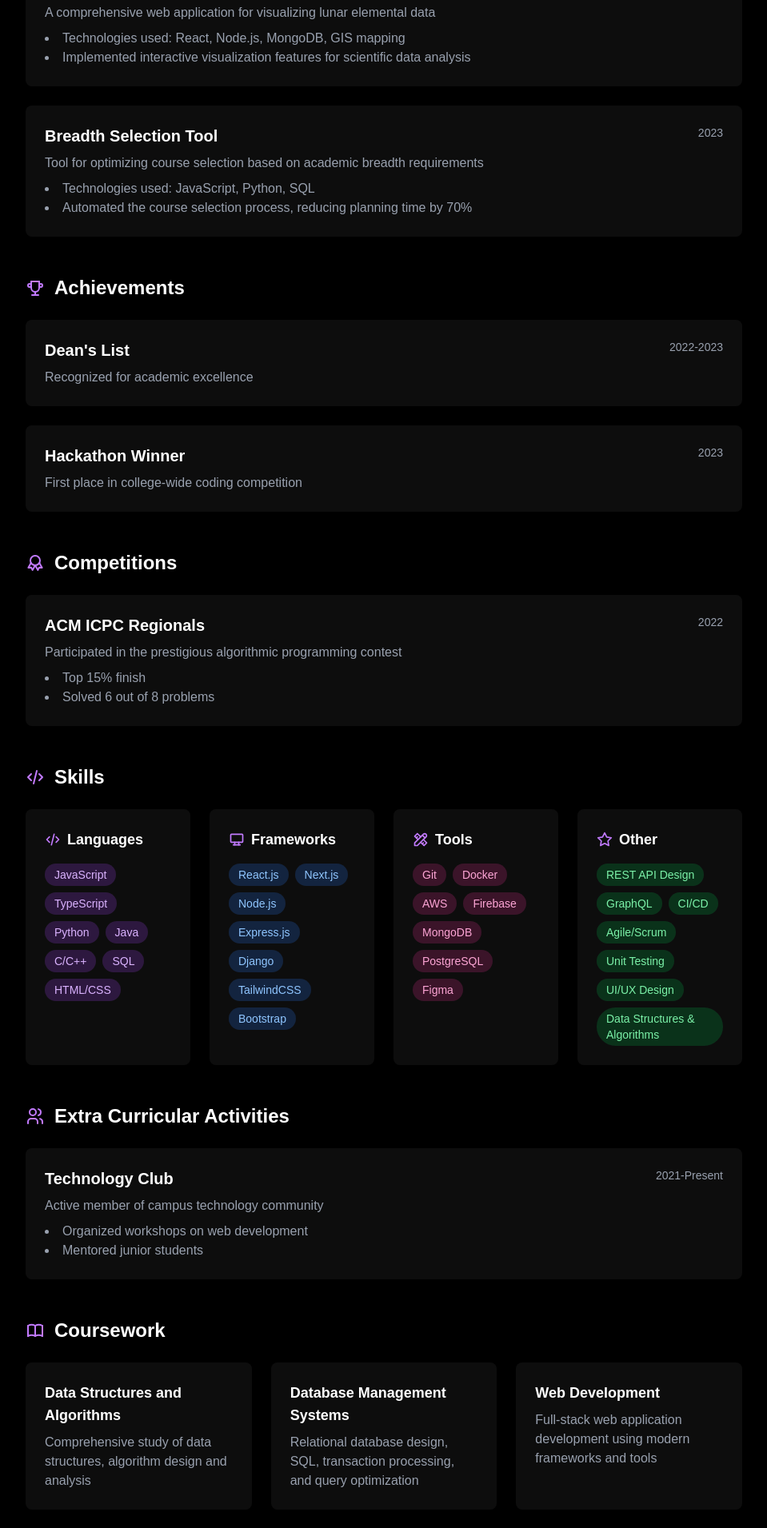
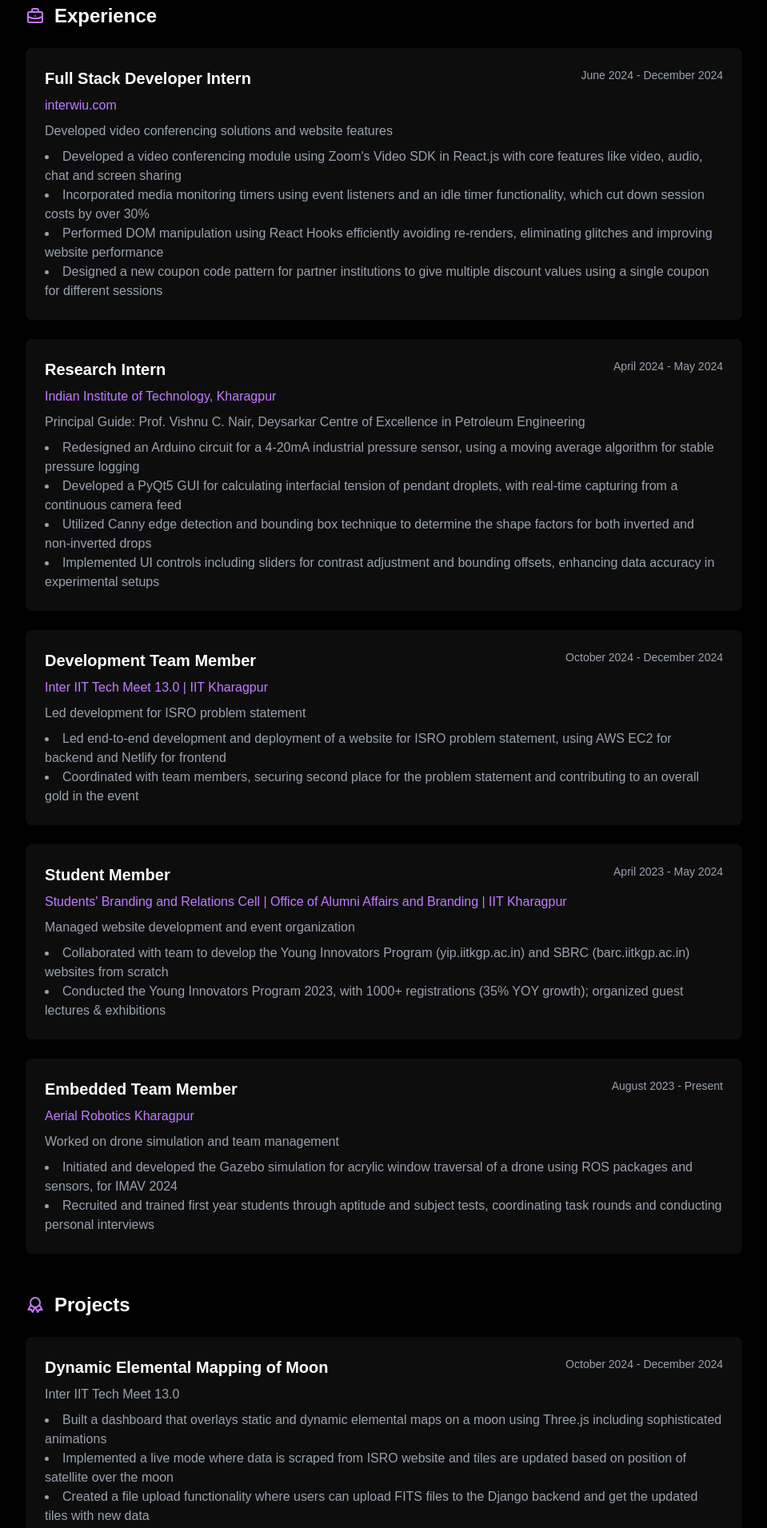
Before and after one commit to benab04/portfolio-nextjs, a Next.js app: page /resume in a window 1280 px wide. Shown: the part 880-2791 px from the top of the page at 80% size, without its empty margins (160-1119 px from the left). Built offline with nearby package versions, Linux system fonts and the light colour scheme.

Commit message:
update resume

```diff
--- a/src/app/layout.js
+++ b/src/app/layout.js
@@ -20,10 +20,8 @@
 
 export default function RootLayout({ children }) {
   return (
-    <html lang="en">
-      <body
-        className={`${geistSans.variable} ${geistMono.variable} antialiased min-h-screen bg-black text-white flex flex-col`}
-      >
+    <html lang="en" className={`${geistSans.variable} ${geistMono.variable}`}>
+      <body className="antialiased min-h-screen bg-black text-white flex flex-col">
         <Navbar />
         <main className="flex-grow">{children}</main>
         <Footer />
--- a/src/app/page.js
+++ b/src/app/page.js
@@ -36,7 +36,7 @@
               transition={{ duration: 0.8 }}
               className="text-6xl md:text-8xl font-bold mb-6 bg-clip-text text-transparent bg-gradient-to-r from-purple-400 to-pink-600"
             >
-              Hi, I'm Ben
+              Hi, I&apos;m Ben
             </motion.h1>
             <motion.p
               initial={{ opacity: 0, y: 20 }}
--- a/src/app/resume/page.jsx
+++ b/src/app/resume/page.jsx
@@ -211,7 +211,7 @@
                 <ResumeSection title="Experience" icon={IconBriefcase} items={resumeData.experience} />
                 <ResumeSection title="Projects" icon={IconAward} items={resumeData.projects} />
                 <ResumeSection title="Achievements" icon={IconTrophy} items={resumeData.achievements} />
-                <ResumeSection title="Competitions" icon={IconAward} items={resumeData.competitions} />
+                {/* <ResumeSection title="Competitions" icon={IconAward} items={resumeData.competitions} /> */}
                 <SkillsSection title="Skills" icon={IconCode} skills={resumeData.skills} />
                 <ResumeSection title="Extra Curricular Activities" icon={IconUsers} items={resumeData.extracurricular} />
                 <CourseworkSection title="Coursework" icon={IconBook} courses={resumeData.coursework} />
--- a/src/data/resume.json
+++ b/src/data/resume.json
@@ -2,142 +2,257 @@
     "education": [
         {
             "title": "Bachelor of Technology",
-            "subtitle": "Computer Science and Engineering",
-            "period": "2021 - 2025",
+            "subtitle": "Industrial and Systems Engineering",
+            "period": "2022 - 2026",
             "description": "Indian Institute of Technology Kharagpur",
             "details": [
-                "CGPA: 8.5/10",
-                "Relevant Coursework: Data Structures, Algorithms, Database Systems"
+                "CGPA: 9.15/10",
+                "Achieved Department Change to Industrial and Systems Engineering by being in the top 10% of a batch of more than 1800 students"
+            ]
+        },
+        {
+            "title": "ISC",
+            "subtitle": "High School",
+            "period": "2022",
+            "description": "Kuriakose Elias English Medium School",
+            "details": [
+                "Percentage: 98.25%"
+            ]
+        },
+        {
+            "title": "ICSE",
+            "subtitle": "Secondary School",
+            "period": "2020",
+            "description": "Mar Thoma Residential School",
+            "details": [
+                "Percentage: 97.4%"
             ]
         }
     ],
     "experience": [
         {
-            "title": "Strategy and Consulting Intern",
-            "subtitle": "Accenture",
-            "period": "Summer 2023",
-            "description": "Worked on developing and maintaining web applications",
+            "title": "Full Stack Developer Intern",
+            "subtitle": "interwiu.com",
+            "period": "June 2024 - December 2024",
+            "description": "Developed video conferencing solutions and website features",
             "details": [
-                "Developed new features using React and Node.js",
-                "Collaborated with team members on project planning and execution"
+                "Developed a video conferencing module using Zoom's Video SDK in React.js with core features like video, audio, chat and screen sharing",
+                "Incorporated media monitoring timers using event listeners and an idle timer functionality, which cut down session costs by over 30%",
+                "Performed DOM manipulation using React Hooks efficiently avoiding re-renders, eliminating glitches and improving website performance",
+                "Designed a new coupon code pattern for partner institutions to give multiple discount values using a single coupon for different sessions"
+            ]
+        },
+        {
+            "title": "Research Intern",
+            "subtitle": "Indian Institute of Technology, Kharagpur",
+            "period": "April 2024 - May 2024",
+            "description": "Principal Guide: Prof. Vishnu C. Nair, Deysarkar Centre of Excellence in Petroleum Engineering",
+            "details": [
+                "Redesigned an Arduino circuit for a 4-20mA industrial pressure sensor, using a moving average algorithm for stable pressure logging",
+                "Developed a PyQt5 GUI for calculating interfacial tension of pendant droplets, with real-time capturing from a continuous camera feed",
+                "Utilized Canny edge detection and bounding box technique to determine the shape factors for both inverted and non-inverted drops",
+                "Implemented UI controls including sliders for contrast adjustment and bounding offsets, enhancing data accuracy in experimental setups"
+            ]
+        },
+        {
+            "title": "Development Team Member",
+            "subtitle": "Inter IIT Tech Meet 13.0 | IIT Kharagpur",
+            "period": "October 2024 - December 2024",
+            "description": "Led development for ISRO problem statement",
+            "details": [
+                "Led end-to-end development and deployment of a website for ISRO problem statement, using AWS EC2 for backend and Netlify for frontend",
+                "Coordinated with team members, securing second place for the problem statement and contributing to an overall gold in the event"
+            ]
+        },
+        {
+            "title": "Student Member",
+            "subtitle": "Students' Branding and Relations Cell | Office of Alumni Affairs and Branding | IIT Kharagpur",
+            "period": "April 2023 - May 2024",
+            "description": "Managed website development and event organization",
+            "details": [
+                "Collaborated with team to develop the Young Innovators Program (yip.iitkgp.ac.in) and SBRC (barc.iitkgp.ac.in) websites from scratch",
+                "Conducted the Young Innovators Program 2023, with 1000+ registrations (35% YOY growth); organized guest lectures & exhibitions"
+            ]
+        },
+        {
+            "title": "Embedded Team Member",
+            "subtitle": "Aerial Robotics Kharagpur",
+            "period": "August 2023 - Present",
+            "description": "Worked on drone simulation and team management",
+            "details": [
+                "Initiated and developed the Gazebo simulation for acrylic window traversal of a drone using ROS packages and sensors, for IMAV 2024",
+                "Recruited and trained first year students through aptitude and subject tests, coordinating task rounds and conducting personal interviews"
             ]
         }
     ],
     "projects": [
         {
-            "title": "Dynamic Elemental Mapping on Moon",
-            "period": "2023",
-            "description": "A comprehensive web application for visualizing lunar elemental data",
+            "title": "Dynamic Elemental Mapping of Moon",
+            "period": "October 2024 - December 2024",
+            "description": "Inter IIT Tech Meet 13.0",
             "details": [
-                "Technologies used: React, Node.js, MongoDB, GIS mapping",
-                "Implemented interactive visualization features for scientific data analysis"
+                "Built a dashboard that overlays static and dynamic elemental maps on a moon using Three.js including sophisticated animations",
+                "Implemented a live mode where data is scraped from ISRO website and tiles are updated based on position of satellite over the moon",
+                "Created a file upload functionality where users can upload FITS files to the Django backend and get the updated tiles with new data",
+                "Developed and published a package Astro3D, containing ready-to-use detailed models of celestial bodies, minimizing effort of development"
+            ]
+        },
+        {
+            "title": "Django library for Network Log Anomaly Detection",
+            "period": "2023-2024",
+            "description": "Under Prof. Sayak Roychowdhury",
+            "details": [
+                "Trained multiple supervised models on the UNSW dataset, to classify network logs as attack and normal traffic and evaluated model metrics",
+                "Performed 2-Factorial Design on the dataset to study main and interaction effects and applied SHAP on the best model for feature selection",
+                "Developed Django decorator functions to block attack IPs using network logs, and published the library to PyPI as django-attack-blocker"
             ]
         },
         {
             "title": "Breadth Selection Tool",
             "period": "2023",
-            "description": "Tool for optimizing course selection based on academic breadth requirements",
+            "description": "National Science Week Hackathon",
             "details": [
-                "Technologies used: JavaScript, Python, SQL",
-                "Automated the course selection process, reducing planning time by 70%"
+                "Created a Full Stack Breadth Course Recommendation Tool",
+                "Achieved 2nd position in the National Science Week Hackathon"
             ]
         }
     ],
     "skills": {
         "languages": [
-            "JavaScript",
-            "TypeScript",
+            "C",
+            "C++",
             "Python",
-            "Java",
-            "C/C++",
-            "SQL",
-            "HTML/CSS"
+            "JavaScript"
         ],
         "frameworks": [
             "React.js",
-            "Next.js",
+            "Express.js",
             "Node.js",
-            "Express.js",
             "Django",
-            "TailwindCSS",
-            "Bootstrap"
+            "Streamlit"
+        ],
+        "libraries": [
+            "D3.js",
+            "OpenCV",
+            "PyQt5",
+            "NumPy",
+            "Pandas",
+            "Ultralytics"
         ],
         "tools": [
-            "Git",
-            "Docker",
-            "AWS",
-            "Firebase",
-            "MongoDB",
-            "PostgreSQL",
-            "Figma"
+            "AWS EC2",
+            "Netlify",
+            "ROS",
+            "Gazebo"
         ],
         "other": [
-            "REST API Design",
-            "GraphQL",
-            "CI/CD",
-            "Agile/Scrum",
-            "Unit Testing",
-            "UI/UX Design",
-            "Data Structures & Algorithms"
+            "DOM Manipulation",
+            "Video SDK Integration",
+            "Arduino Circuit Design",
+            "Edge Detection",
+            "Machine Learning",
+            "Full Stack Development"
         ]
     },
     "coursework": [
         {
-            "title": "Data Structures and Algorithms",
-            "description": "Comprehensive study of data structures, algorithm design and analysis"
+            "title": "Probability and Statistics",
+            "description": "Statistical analysis and probability theory"
         },
         {
-            "title": "Database Management Systems",
-            "description": "Relational database design, SQL, transaction processing, and query optimization"
+            "title": "Advanced Calculus",
+            "description": "Advanced mathematical concepts and calculus applications"
         },
         {
-            "title": "Web Development",
-            "description": "Full-stack web application development using modern frameworks and tools"
+            "title": "Linear Algebra, Numerical and Complex Analysis",
+            "description": "Mathematical foundations for computational applications"
         },
         {
-            "title": "Machine Learning",
-            "description": "Fundamentals of ML algorithms, data preprocessing, and model evaluation"
+            "title": "Transform Calculus",
+            "description": "Mathematical transformations and applications"
         },
         {
-            "title": "Computer Networks",
-            "description": "Network protocols, architecture, and distributed systems"
+            "title": "Operations Research",
+            "description": "Optimization techniques and decision-making models"
         },
         {
-            "title": "Operating Systems",
-            "description": "Process management, memory management, file systems, and security"
+            "title": "Graphical and Generative Models in Machine Learning",
+            "description": "Advanced machine learning concepts and applications"
         }
     ],
     "achievements": [
         {
-            "title": "Dean's List",
-            "period": "2022-2023",
-            "description": "Recognized for academic excellence"
+            "title": "Department Change to Industrial and Systems Engineering",
+            "period": "2023",
+            "description": "Top 10% of a batch of more than 1800 students"
         },
         {
-            "title": "Hackathon Winner",
+            "title": "Joint Entrance Examination Advanced",
+            "period": "2022",
+            "description": "Secured a rank among the top 4.08% students of more than 0.15 million candidates"
+        },
+        {
+            "title": "Joint Entrance Examination Main",
+            "period": "2022",
+            "description": "Secured a rank among the top 0.42% students of more than 1.02 million candidates"
+        },
+        {
+            "title": "National Science Week Hackathon",
             "period": "2023",
-            "description": "First place in college-wide coding competition"
-        }
-    ],
-    "competitions": [
+            "description": "2nd position for creating a Full Stack Breadth Course Recommendation Tool"
+        },
         {
-            "title": "ACM ICPC Regionals",
+            "title": "Inter IIT Tech Meet 13.0",
+            "period": "2024",
+            "description": "Second place for ISRO problem statement, contributing to overall gold"
+        },
+        {
+            "title": "Distinction in Grade 1 Keyboard Exam",
             "period": "2022",
-            "description": "Participated in the prestigious algorithmic programming contest",
-            "details": [
-                "Top 15% finish",
-                "Solved 6 out of 8 problems"
-            ]
+            "description": "Overall grade of 97% conducted by Trinity College London"
         }
     ],
     "extracurricular": [
         {
-            "title": "Technology Club",
-            "period": "2021-Present",
-            "description": "Active member of campus technology community",
+            "title": "Street Play Team",
+            "period": "2024-2025",
+            "description": "SoCult 2025 General Championship",
             "details": [
-                "Organized workshops on web development",
-                "Mentored junior students"
+                "Member of the gold-winning Street Play team"
+            ]
+        },
+        {
+            "title": "Music Performance",
+            "period": "2024-2025",
+            "description": "SoCult 2025 General Championship",
+            "details": [
+                "Lead electric guitarist in the group performance"
+            ]
+        },
+        {
+            "title": "Tech 2025 General Championship",
+            "period": "2024-2025",
+            "description": "Technical competitions",
+            "details": [
+                "Designed employee selection algorithms for OpenSoft",
+                "Participated in hardware modeling"
+            ]
+        },
+        {
+            "title": "Academy of Classical and Folk Arts",
+            "period": "December 2022 - April 2024",
+            "description": "IIT Kharagpur",
+            "details": [
+                "Vocal Music Student as part of National Cultural Appreciation"
+            ]
+        },
+        {
+            "title": "Keyboard Training",
+            "period": "2020-2022",
+            "description": "Trinity College London",
+            "details": [
+                "Achieved Distinction in Grade 1 Keyboard Exam with 97%",
+                "Self-taught till Grade 3"
             ]
         }
     ]
```
Also changed, not shown: 1 other file (tests, documents, lock files or other folders).
